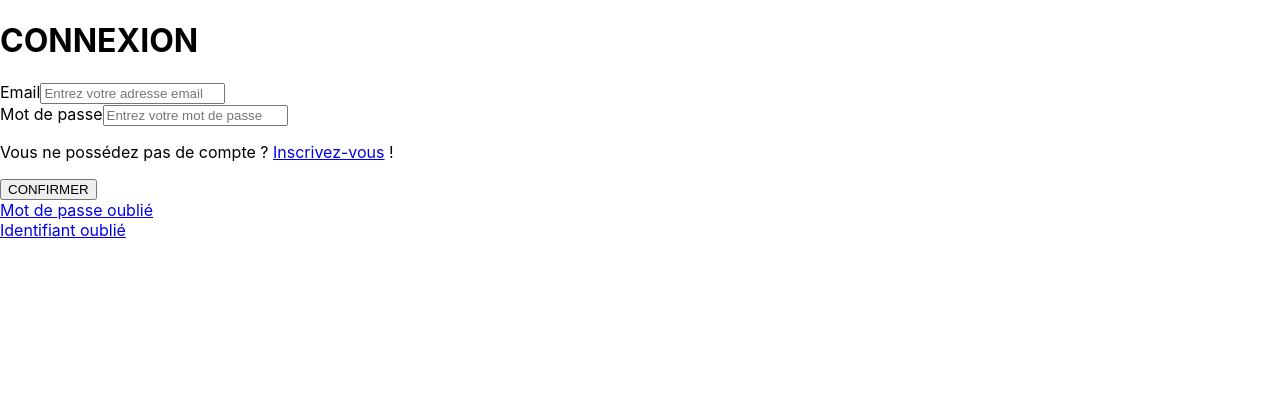
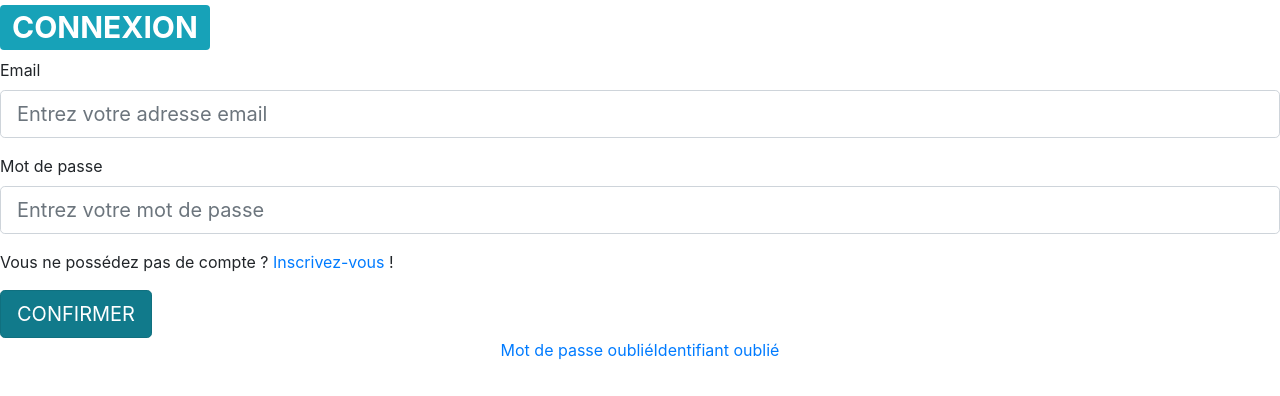
Before and after one commit to Nicolas-Calixte/projectBot, a React (Create React App) app: page /log-in in a window 1280 px wide. Shown: the top 396 px of the page. Built offline with nearby package versions, Linux system fonts and the light colour scheme.

Commit message:
fix: added bootstrap css path

```diff
--- a/src/App.js
+++ b/src/App.js
@@ -10,6 +10,7 @@ import SubscribeOptionsPage from "./pages/SubscribeOptionsPage"
 
 const App = () => {
   return (
+    <div>
       <Provider>
         <Router>
           <Switch>
@@ -25,6 +26,7 @@ const App = () => {
           </Switch>
         </Router>
       </Provider>
+    </div>
   )
 }
 
--- a/src/components/FormLogIn.js
+++ b/src/components/FormLogIn.js
@@ -1,4 +1,5 @@
 import React from "react"
+
 import { Form, FormControl, FormGroup, FormLabel } from "react-bootstrap"
 
 const FormLogIn = () => {
--- a/src/components/LinksLogInPage.js
+++ b/src/components/LinksLogInPage.js
@@ -5,7 +5,7 @@ import { Link } from "react-router-dom"
 const LinksLogInPage = () => {
   return (
     <div>
-      <Nav className="row justify-content-center">
+      <Nav row className="justify-content-center mt-50">
         <NavItem>
           <Link to="/resetPassword">Mot de passe oublié</Link>
         </NavItem>
--- a/src/components/primaryComponents/MainButton.js
+++ b/src/components/primaryComponents/MainButton.js
@@ -6,7 +6,7 @@ import PropTypes from "prop-types"
 const MainButton = (to) => {
   return (
     <Link to={to}>
-      <Button size="lg" variant="info" active>
+      <Button className="align-content-center" size="lg" variant="info" active>
         CONFIRMER
       </Button>
     </Link>
--- a/src/index.js
+++ b/src/index.js
@@ -2,6 +2,7 @@ import React from "react"
 import ReactDOM from "react-dom"
 import "./index.css"
 import App from "./App"
+import "bootstrap/dist/css/bootstrap.css"
 import reportWebVitals from "./reportWebVitals"
 
 ReactDOM.render(
```
Lines whose indentation alone changed are shown as unchanged.
